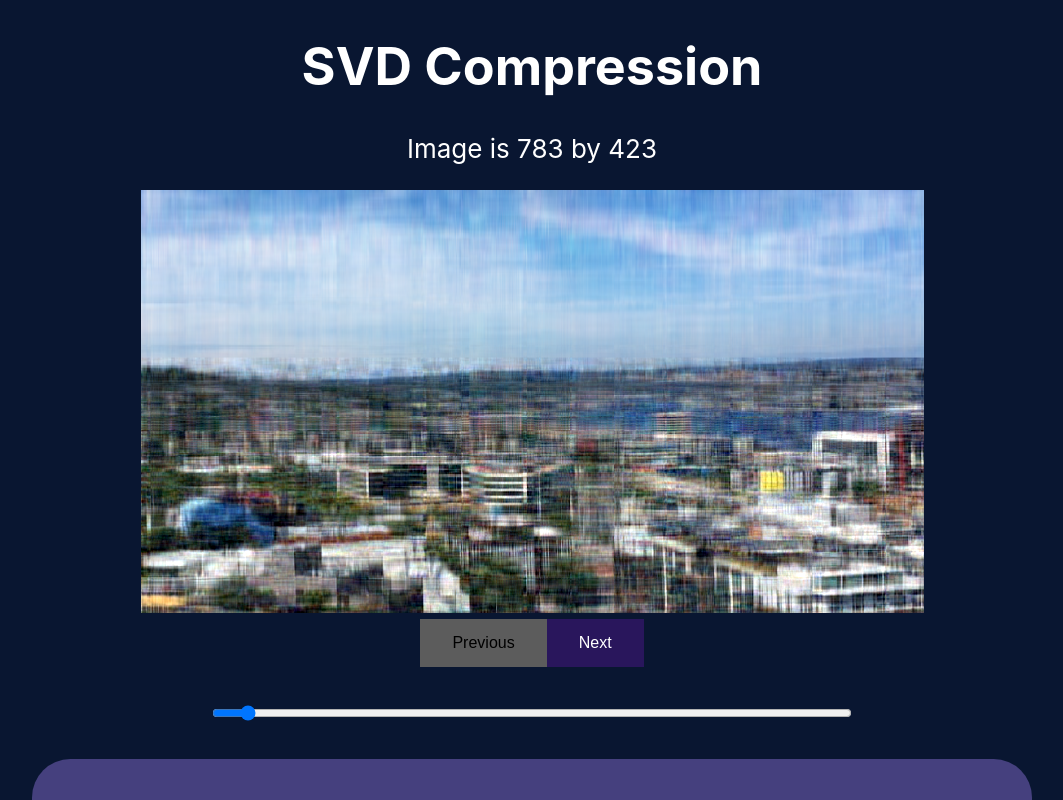
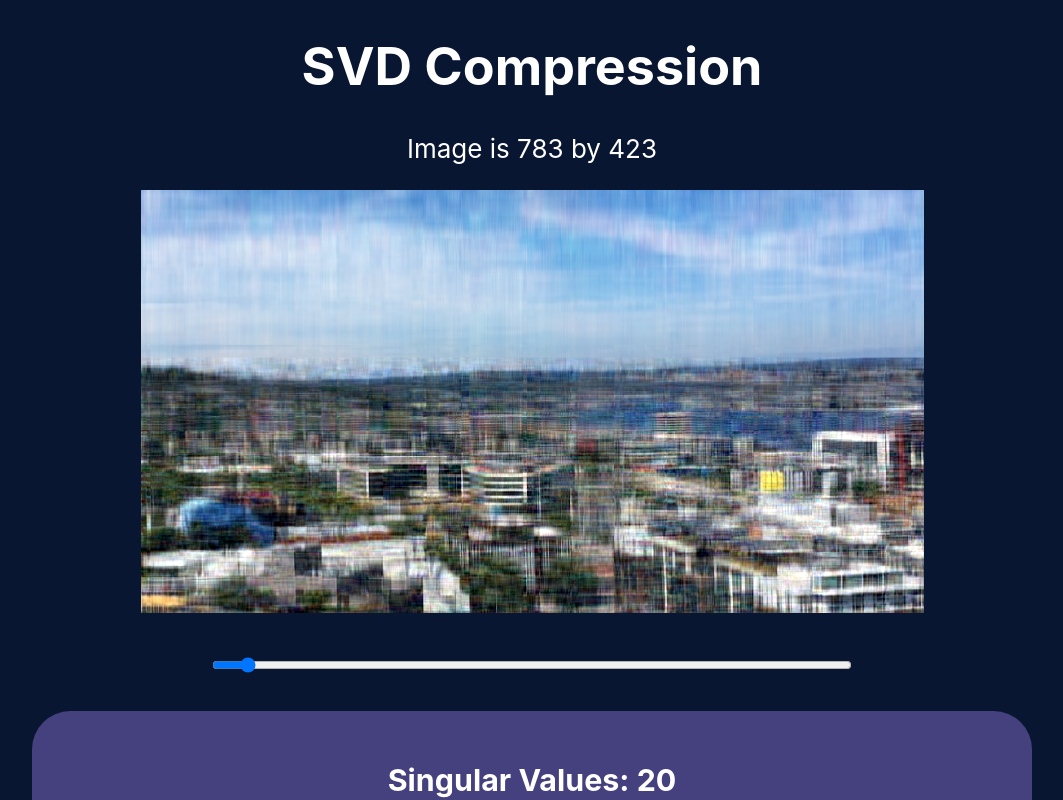
Before and after one commit to qin-andy/web-svd-compress, a React (Create React App) app: page / in a window 1280 px wide. Shown: the top 800 px of the page, without its empty margins (108-1171 px from the left). Built offline with nearby package versions, Linux system fonts and the light colour scheme.

Commit message:
Remove gallery images for performance

```diff
--- a/src/App.css
+++ b/src/App.css
@@ -52,6 +52,7 @@ body {
 }
 
 .button {
+  visibility: hidden;
   background-color: #29165c; /* Green */
   border: none;
   color: white;
@@ -63,6 +64,7 @@ body {
 }
 
 .button:disabled {
+  visibility: hidden;
   background-color: #5c5c5c; /* Green */
   border: none;
   color: rgb(0, 0, 0);
--- a/src/App.js
+++ b/src/App.js
@@ -2,15 +2,7 @@ import './App.css';
 import Canvas from './Canvas';
 import Slider from './Slider';
 
-// TODO : why don't JPGs work?
 import horizon from './images/horizon.png';
-import bridge from './images/bridge.png';
-import city from './images/city.png';
-import origami from './images/origami.png';
-import shore from './images/shore.png';
-import squid from './images/squid.png';
-import pole from './images/pole.png';
-import tapir from './images/tapir.png';
 import { useState, useRef } from 'react';
 
 function App(props) {
@@ -18,7 +10,7 @@ function App(props) {
   const [width, setWidth] = useState(400); // Initial canvas element height and width
   const [height, setHeight] = useState(300);
   const [currentImage, setCurrentImage] = useState(0);
-  const images = useRef([horizon, bridge, city, origami, shore, squid, pole, tapir]);
+  const images = useRef([horizon]);
   const [uiDisabled, setUiDisabled] = useState(true);
   let status = uiDisabled ? "Calculating SVDs..." : "Image is " + width + " by " + height;
   return (
@@ -37,28 +29,6 @@ function App(props) {
         setHeight={setHeight}
         setUiDisabled={setUiDisabled}
       />
-      <div>
-        <button
-          onClick={() => {
-            setCurrentImage(currentImage - 1);
-            setUiDisabled(true)
-          }}
-          disabled={currentImage <= 0 ? true : uiDisabled}
-          className="button"
-        >
-          Previous
-        </button>
-        <button
-          onClick={() => {
-            setCurrentImage(currentImage + 1);
-            setUiDisabled(true)
-          }}
-          disabled={currentImage >= 7 ? true : uiDisabled}
-          className="button"
-        >
-          Next
-        </button>
-      </div>
       <Slider
         width={width}
         height={height}
--- a/src/Canvas.js
+++ b/src/Canvas.js
@@ -1,35 +1,17 @@
 import React, { useRef, useEffect } from 'react'
 import { Matrix, SingularValueDecomposition } from 'ml-matrix';
-/**
- * Process goes like this:
- * 1. Canvas component is mounted onto page
- * 2. Sets references to canvas HTMLElement
- * 3. Loads image from file
- * 4. After image is loaded, render it onto canvas
- * 5. Extract RGB from canvas image
- * 6. Store RGB in matrix
- * 7. Apply SVD to RGB matricies and store their values
- * 8. Using SVDs, reduce rank, construct a low rank approximation
- * 9. Rebuild image RGB values using low rnak approximation
- * 10. Rerender image onto canvas
- */
 
 function Canvas(props) {
   const SVDs = useRef([0, 0, 0]); // Stores the computed SVDs of an image
   const wh = useRef([props.width, props.height]);
   const ready = useRef(false);
 
-
-  // After the component is mounted, need to get the reference to the canvas context
   const canvasRef = useRef(null)
 
-  // This effect runs ONCE
-  // This effect runs AFTER the component is mounted, so we know we can interact with the canvas
-  // This effect renders the initial image onto the canvas, creates SVD matricies, renders
-  // an initial compression, and then sets the ready flag to allow for further renderings
   useEffect(() => {
     props.setUiDisabled(true);
     SVDs.current = [0, 0, 0];
+
     // Initialize a canvas of initial props width and height, painting the inside black
     console.log("Initial useEffect triggered, initializing canvas ref");
     const canvas = canvasRef.current;
@@ -47,7 +29,7 @@ function Canvas(props) {
       // Updating height and width values according to the loaded img
       // Uses setWidth/setHeight callbacks to update the slider as well
       console.log("Image loaded, beginning initial compress");
-      props.setWidth(img.width); // TODO : combiend object for widht and height?
+      props.setWidth(img.width);
       props.setHeight(img.height);
       wh.current = [img.width, img.height];
       context.canvas.width = img.width;
@@ -70,7 +52,6 @@ function Canvas(props) {
 
       // Construct RGB matricies from arrays
       console.log("Creating matricies");
-      console.log("Sending message to worker");
       for (let i = 0; i < 3; i++) {
         let rows = canvasHeight;
         let columns = canvasWidth;
@@ -94,8 +75,7 @@ function Canvas(props) {
   useEffect(() => {
     if (ready.current) {
       console.log("Use effect triggered for reduction: " + props.reduction);
-      renderCompression(
-      );
+      renderCompression();
     }
   }, [props.reduction]);
 
@@ -103,19 +83,16 @@ function Canvas(props) {
   async function renderCompression() {
     let width = wh.current[0];
     let height = wh.current[1];
-    let redSVD = SVDs.current[0];
-    let greenSVD = SVDs.current[1];
-    let blueSVD = SVDs.current[2];
     let rank = props.reduction;
     // Get low rank approximation matricies
-    let redReduced = reduceRank(redSVD, rank);
-    let greenReduced = reduceRank(greenSVD, rank);
-    let blueReduced = reduceRank(blueSVD, rank);
+    let redSVD = reduceRank(SVDs.current[0], rank);
+    let greenSVD = reduceRank(SVDs.current[1], rank);
+    let blueSVD = reduceRank(SVDs.current[2], rank);
 
     // Convert matricies to arrays
-    let r2 = redReduced.to1DArray();
-    let g2 = greenReduced.to1DArray();
-    let b2 = blueReduced.to1DArray();
+    let r2 = redSVD.to1DArray();
+    let g2 = greenSVD.to1DArray();
+    let b2 = blueSVD.to1DArray();
 
     // Create new image data of the appropriate size
     let imgData = new ImageData(width, height);
```
Also changed, not shown: 2 other files (tests, documents, lock files or other folders).
